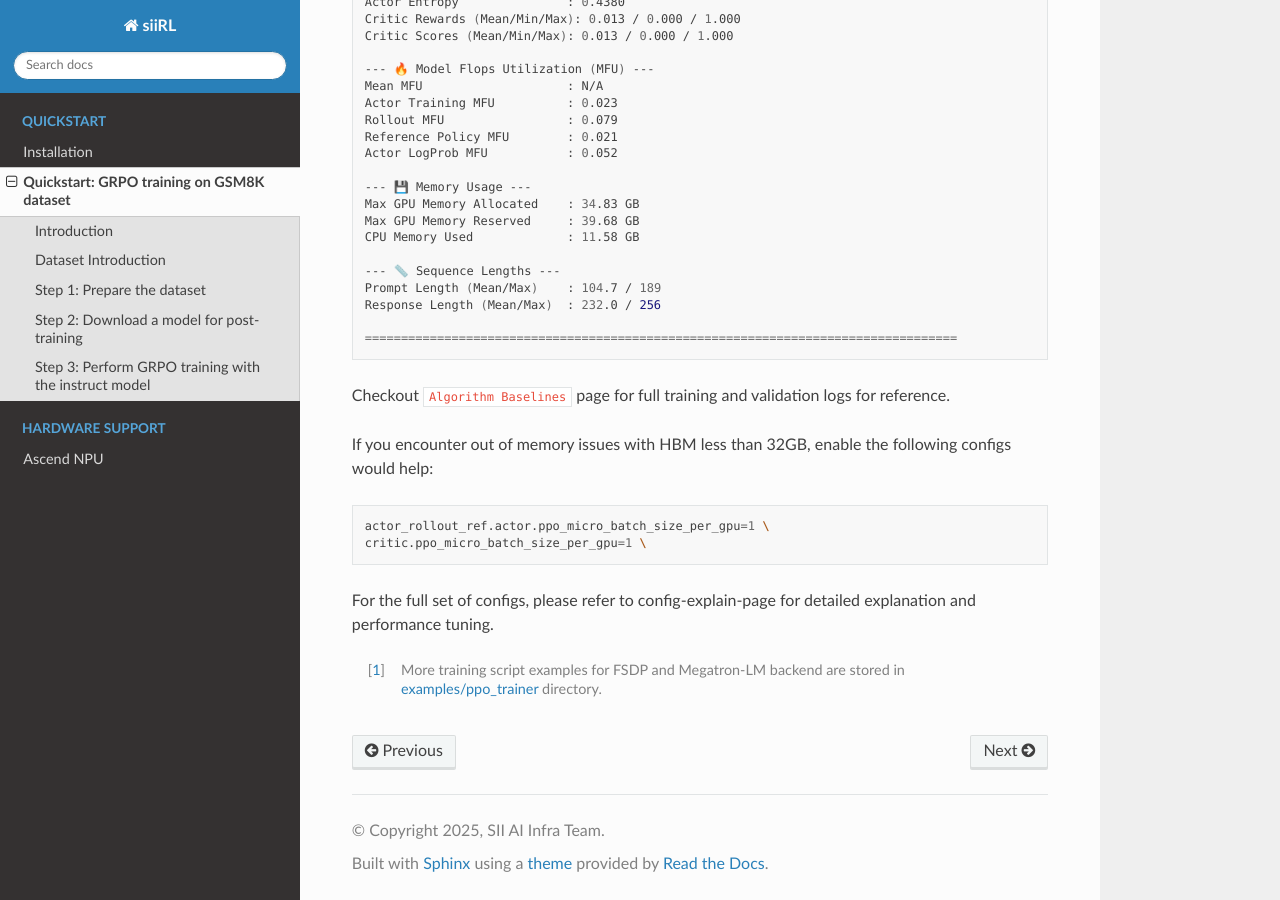
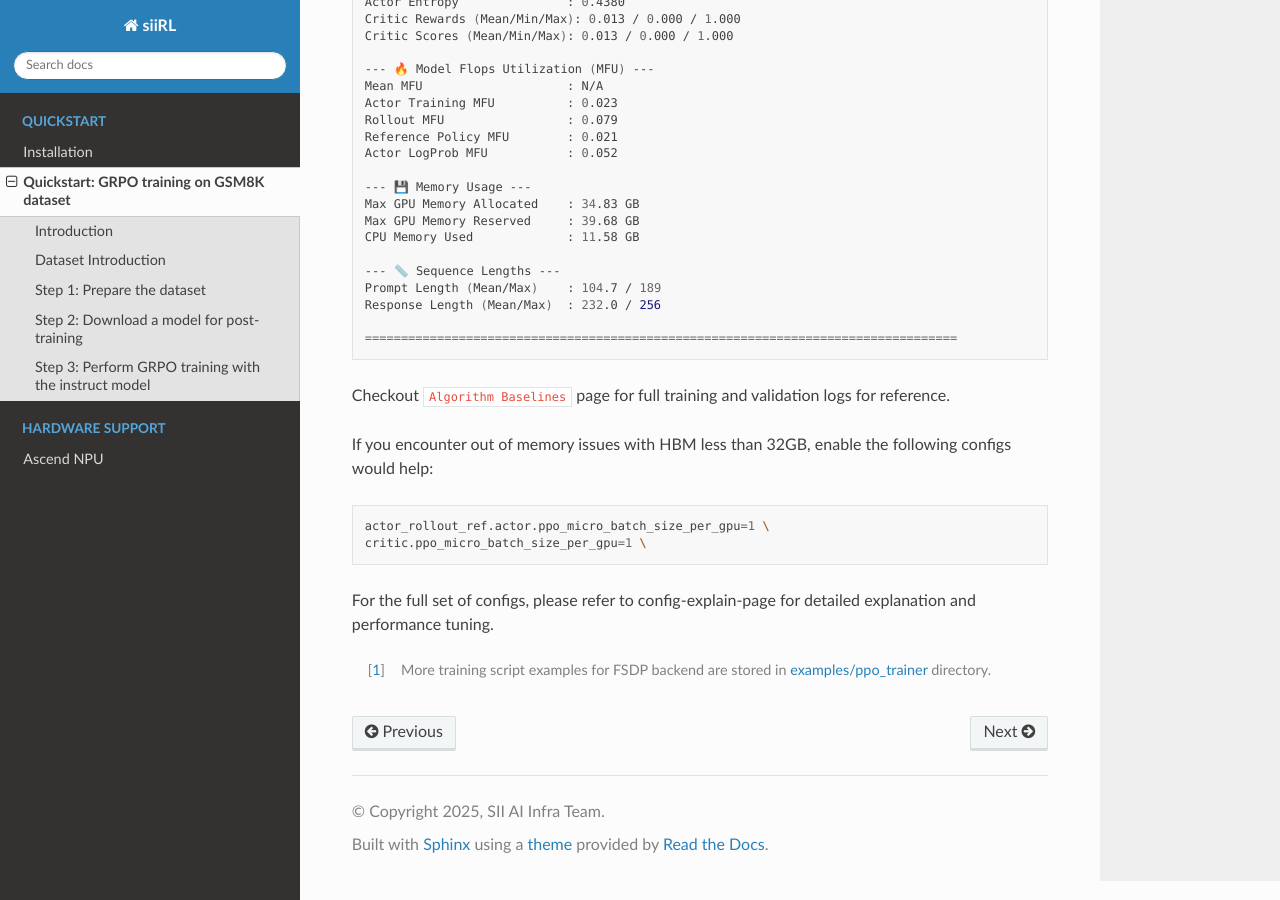
Before and after one commit to tardis-key/siiRL, a Sphinx documentation site: the page built from docs/start/quickstart.rst, in a window 1280 px wide and 900 px high, scrolled down 2952 px. Built offline with Sphinx 7.4.7 and the Read the Docs theme 3.1.0, drawn with Linux system fonts in a browser that asks for light colours; pages that are not in the unit, such as notebooks, are missing from menus.

Commit message:
!57 update links * update links

```diff
--- a/docs/start/quickstart.rst
+++ b/docs/start/quickstart.rst
@@ -184,4 +184,4 @@
 For the full set of configs, please refer to :ref:`config-explain-page` for detailed explanation and performance tuning.
 
 
-.. [1] More training script examples for FSDP and Megatron-LM backend are stored in `examples/ppo_trainer <https://gitee.sii.edu.cn/sii/repos/ai-infra/siiRL/tree/main/examples%2Fppo_trainer>`_ directory.
+.. [1] More training script examples for FSDP backend are stored in `examples/ppo_trainer <https://github.com/sii-research/siiRL/tree/main/examples/ppo_trainer>`_ directory.
```
